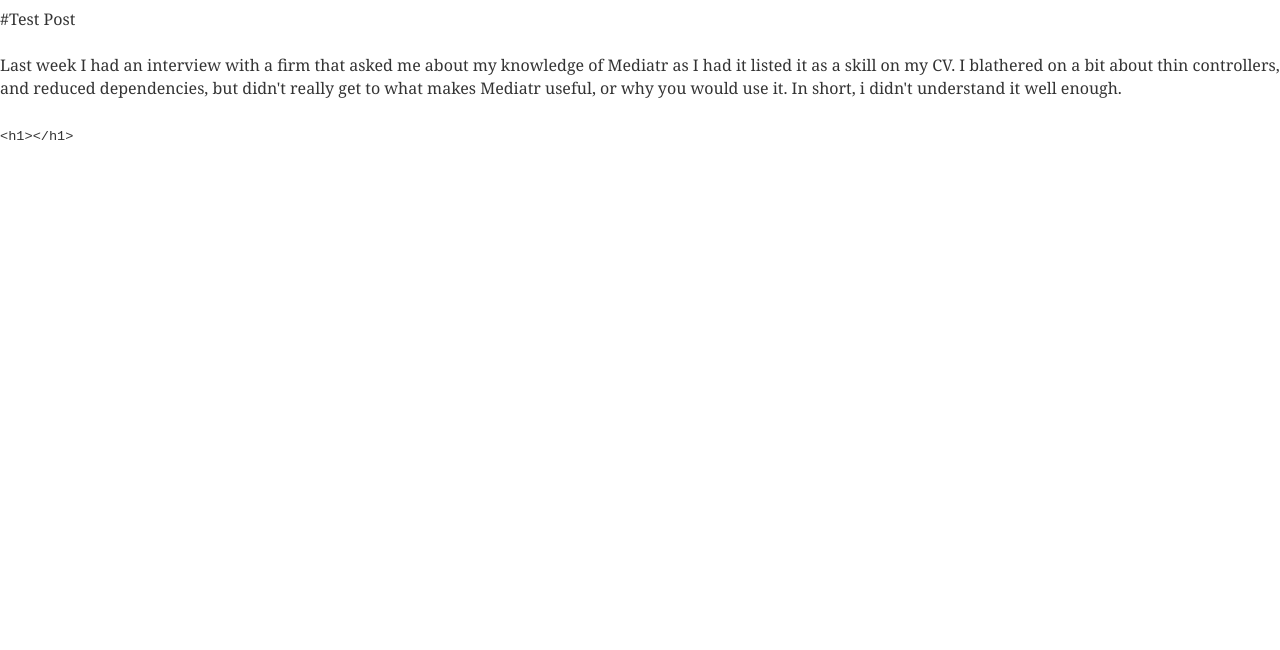
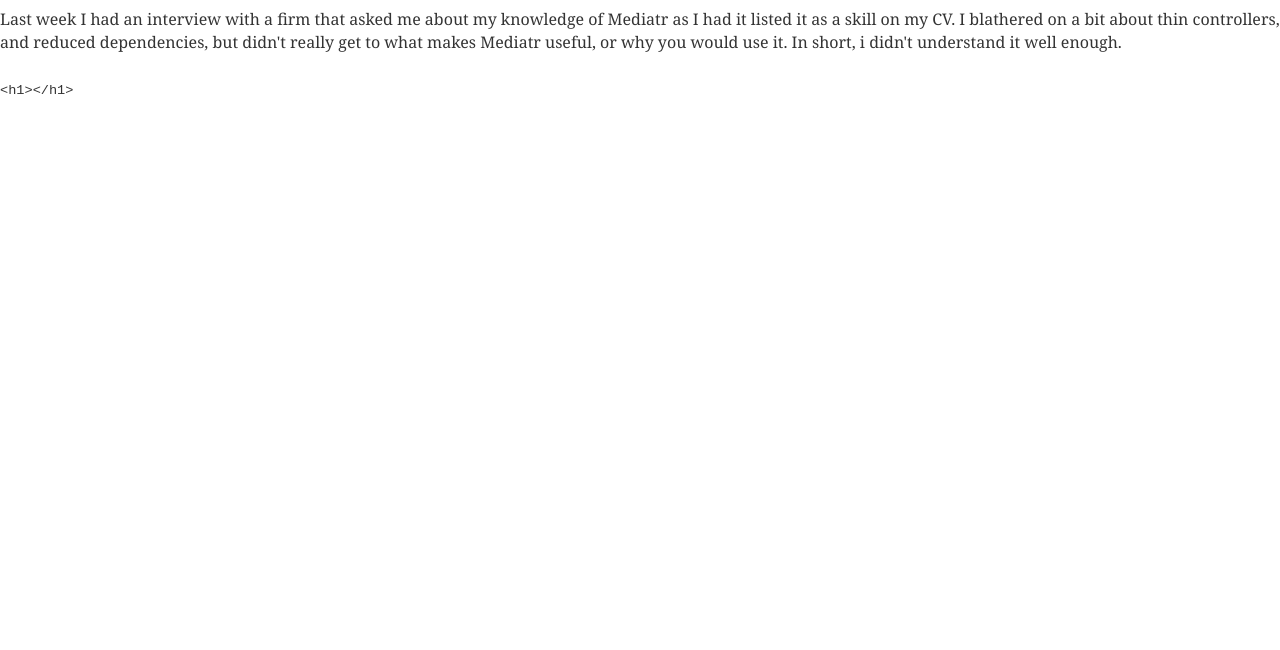
Before and after one commit to MrBliz/gatsby-blog, a Gatsby site: page /understanding-mediatr/ in a window 1280 px wide. Shown: the part 150-800 px from the top of the page. Built offline with nearby package versions, Linux system fonts and the light colour scheme; Gatsby itself is replaced by a stand-in of ours; some packages are replaced by stand-ins of ours.

Commit message:
removed test post heading

```diff
--- a/src/posts/understanding-mediatr.md
+++ b/src/posts/understanding-mediatr.md
@@ -5,7 +5,6 @@
 tags: ["Mediatr", ".Net Core", "SignalR"]
 ---
 
-#Test Post
 
 Last week I had an interview with a firm that asked me about my knowledge of  Mediatr as I had it listed it as a skill on my CV. I blathered on a bit about thin controllers, and reduced dependencies, but didn't really get to what makes Mediatr useful, or why you would use it. In short, i didn't understand it well enough.
 
```
